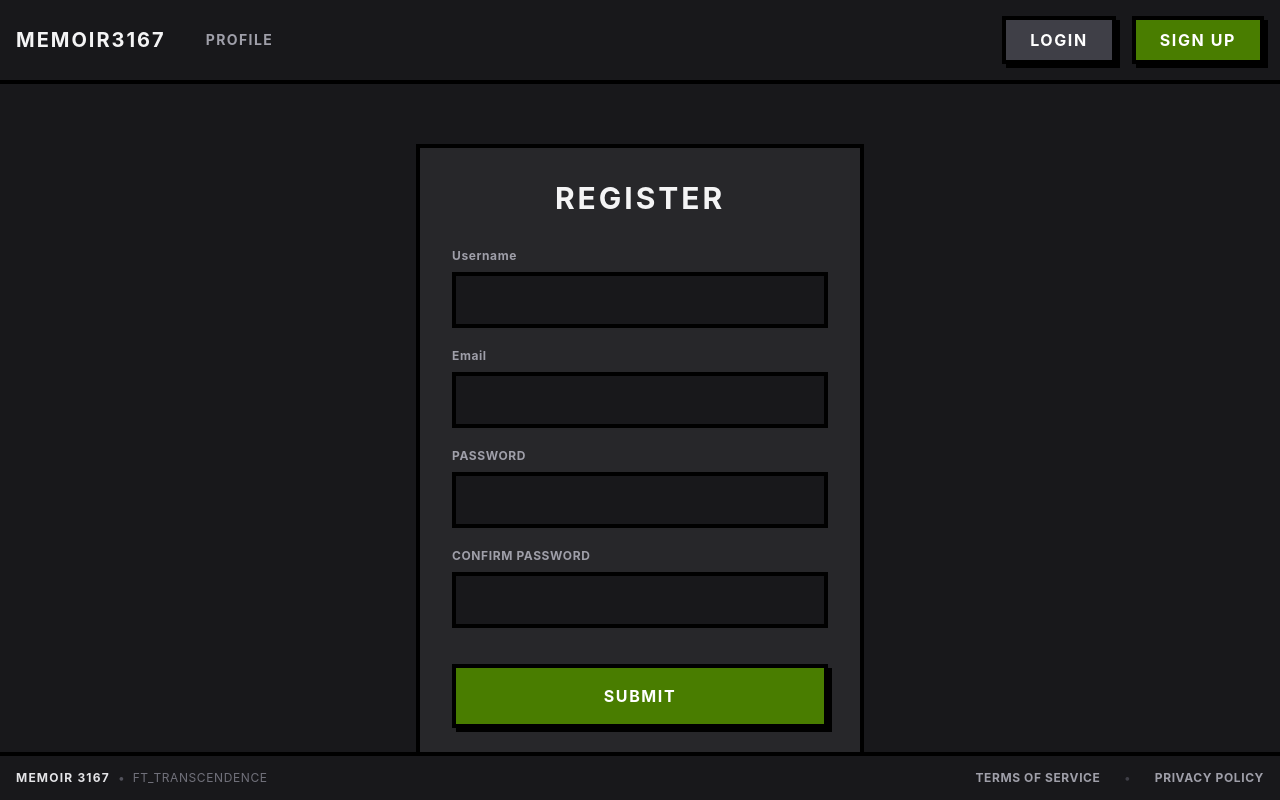
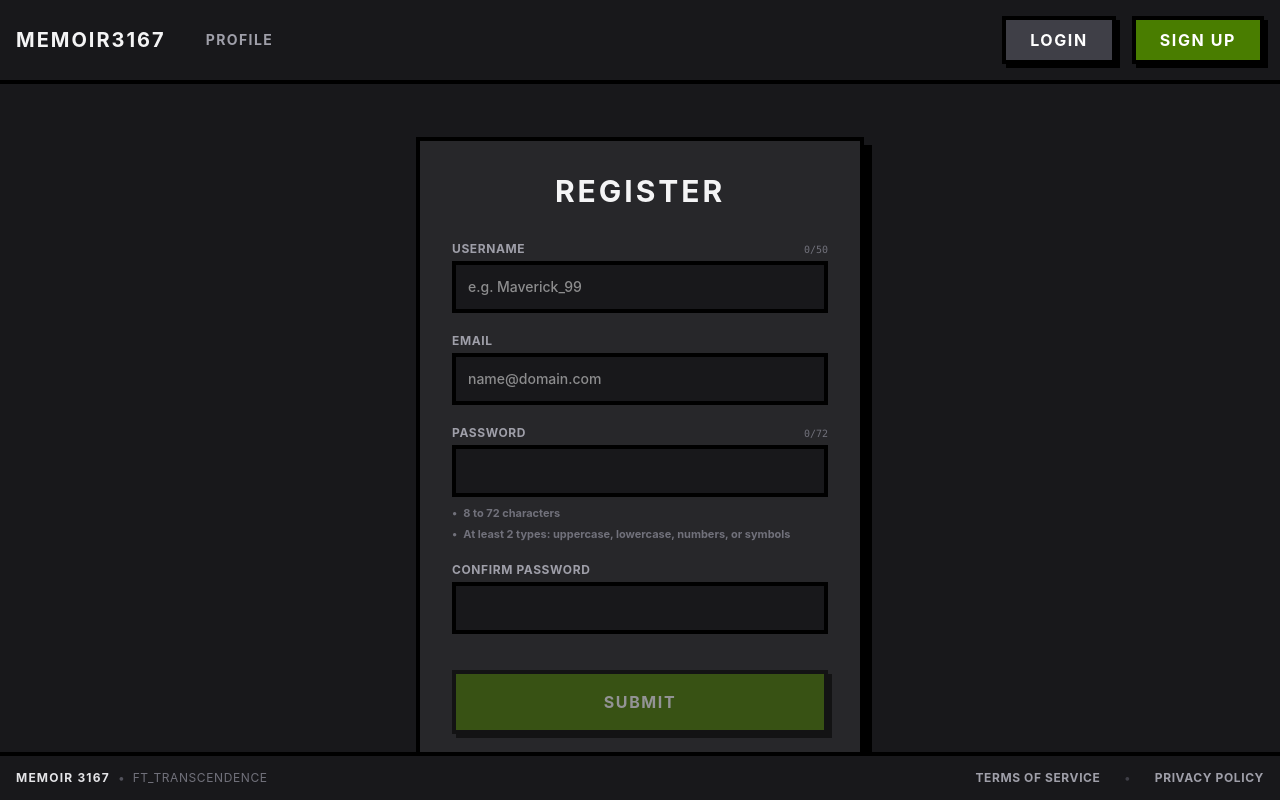
Before and after one commit to mist-interactive/frontend, a React (Vite) app: page /register in a window 1280 px wide. Built offline with nearby package versions, Linux system fonts and the light colour scheme.

Commit message:
feat(validation): implement comprehensive client-side form input validation

```diff
--- a/src/pages/Login.tsx
+++ b/src/pages/Login.tsx
@@ -3,26 +3,25 @@ import { Link } from "react-router-dom";
 import { setAuth } from "../utils/auth";
 
 export default function Login() {
-  // useState variables
   const [username, setUsername] = useState("");
   const [password, setPassword] = useState("");
   const [error, setError] = useState("");
-
-
+  const [isSubmitting, setIsSubmitting] = useState(false);
 
   // submission handler
   const handleSubmit = async (e: React.FormEvent<HTMLFormElement>) => {
-    // prevent the default browser form submission
     e.preventDefault();
-
-    // reset error state
     setError("");
 
+    const trimmedUsername = username.trim();
+
     // validation: check for empty strings
-    if (!username || !password) {
-      setError("All fields are required.");
+    if (!trimmedUsername || !password) {
+      setError("Please enter both username and password.");
       return;
     }
+
+    setIsSubmitting(true);
 
     try {
       // phase 1: send credentials. backend sets httponly cookie on success
@@ -32,16 +31,22 @@ export default function Login() {
           "Content-Type": "application/json",
         },
         body: JSON.stringify({
-            username: username,
+          username: trimmedUsername,
           password: password,
         }),
       });
 
       // check if login passed
       if (!loginResponse.ok) {
-        const data = await loginResponse.json();
-        setError(data.message || "Login failed. Please check your credentials.");
-        // stop execution here, dont try to fetch token
+        const errText = await loginResponse.text().catch(() => "");
+        if (loginResponse.status === 404 || loginResponse.status === 403) {
+          setError("Invalid username or password.");
+        } else if (errText.includes("Validation error")) {
+          setError("Invalid username or password format.");
+        } else {
+          setError(errText || "Login failed. Please check your credentials.");
+        }
+        setIsSubmitting(false);
         return;
       }
 
@@ -52,6 +57,7 @@ export default function Login() {
 
       if (!renewResponse.ok) {
         setError("Failed to retrieve access token.");
+        setIsSubmitting(false);
         return;
       }
 
@@ -62,17 +68,18 @@ export default function Login() {
 
       // phase 4: redirect user
       window.location.href = "/";
-
     } catch (err) {
       // handle network failures (backend is offline)
       setError("Network error. Could not reach the server.");
+      setIsSubmitting(false);
     }
   };
 
-  // render the ui
+  const isFormValid = username.trim().length > 0 && password.length > 0;
+
   return (
     <div className="min-h-screen bg-zinc-900 flex items-center justify-center p-4 font-sans">
-    <div className="bg-zinc-800 border-4 border-black p-8 w-full max-w-md">
+      <div className="bg-zinc-800 border-4 border-black p-8 w-full max-w-md shadow-[8px_8px_0_0_#000000]">
         <h2 className="text-3xl font-bold text-zinc-100 uppercase tracking-widest text-center mb-8">
           Login
         </h2>
@@ -80,53 +87,58 @@ export default function Login() {
         {/* conditionally render the error message if the error state has a string */}
         {error && (
           <div className="mb-6 bg-red-900/50 border-4 border-red-500 p-3">
-            <p className="text-red-200 font-bold text-center text-sm">{error}</p>
+            <p className="text-red-200 font-bold text-center text-xs uppercase tracking-wider">{error}</p>
           </div>
         )}
 
-      {/* attach the submit handler to the form element */}
         <form onSubmit={handleSubmit} className="flex flex-col gap-5">
-
           {/* username field */}
-        <div className="flex flex-col">
-            <label htmlFor="username" className="text-xs font-bold text-zinc-400 mb-2 tracking-wider">
-              Username:
+          <div className="flex flex-col gap-1">
+            <label htmlFor="username" className="text-xs font-bold text-zinc-400 mb-1 tracking-wider uppercase">
+              Username
             </label>
             <input
               type="text"
               id="username"
+              maxLength={50}
+              autoFocus
               value={username}
               onChange={(e) => setUsername(e.target.value)}
-              className="bg-zinc-900 border-4 border-black text-white p-3 outline-none focus:border-lime-700 transition-colors"
+              placeholder="Username"
+              className="bg-zinc-900 border-4 border-black text-white p-3 outline-none focus:border-lime-700 transition-colors text-sm font-medium"
             />
           </div>
 
           {/* password field */}
-        <div className="flex flex-col">
-            <label htmlFor="password" className="text-xs font-bold text-zinc-400 mb-2 tracking-wider">
-              Password:
+          <div className="flex flex-col gap-1">
+            <label htmlFor="password" className="text-xs font-bold text-zinc-400 mb-1 tracking-wider uppercase">
+              Password
             </label>
             <input
               type="password"
               id="password"
+              maxLength={72}
               value={password}
               onChange={(e) => setPassword(e.target.value)}
-              className="bg-zinc-900 border-4 border-black text-white p-3 outline-none focus:border-lime-700 transition-colors"
+              placeholder="••••••••"
+              className="bg-zinc-900 border-4 border-black text-white p-3 outline-none focus:border-lime-700 transition-colors text-sm font-medium"
             />
           </div>
 
-        {/* submit button triggers the form's onSubmit event */}
+          {/* submit button */}
           <button
             type="submit"
-            className="mt-4 bg-lime-700 text-white font-bold uppercase tracking-widest px-6 py-4 border-4 border-black shadow-[4px_4px_0_0_#000000] hover:bg-lime-600 active:translate-y-1 active:translate-x-1 active:shadow-none transition-all"
+            disabled={!isFormValid || isSubmitting}
+            className="mt-4 bg-lime-700 text-white font-bold uppercase tracking-widest px-6 py-4 border-4 border-black shadow-[4px_4px_0_0_#000000] hover:bg-lime-600 active:translate-y-1 active:translate-x-1 active:shadow-none transition-all disabled:opacity-50 disabled:cursor-not-allowed"
           >
-            Submit
+            {isSubmitting ? "Logging in..." : "Submit"}
           </button>
         </form>
+
         {/* link to registration for new users */}
         <div className="mt-8 text-center">
           <p className="text-zinc-400 text-xs font-bold uppercase tracking-wider">
-            Don't have an account? <br className="mb-2"/>
+            Don't have an account? <br className="mb-2" />
             <Link to="/register" className="text-lime-500 hover:text-lime-400 underline decoration-2 underline-offset-4 transition-colors">
               Register here
             </Link>
--- a/src/pages/Register.tsx
+++ b/src/pages/Register.tsx
@@ -1,40 +1,79 @@
 import { useState } from "react";
 import { useNavigate, Link } from "react-router-dom";
 
+const USERNAME_REGEX = /^[a-zA-Z0-9_-]+$/;
+const EMAIL_REGEX = /^[^\s@]+@[^\s@]+\.[^\s@]+$/;
+
+function checkPasswordComplexity(pw: string): {
+  hasLength: boolean;
+  hasMixedChars: boolean;
+  isValid: boolean;
+} {
+  const hasLength = pw.length >= 8 && pw.length <= 72;
+  const hasLower = /[a-z]/.test(pw);
+  const hasUpper = /[A-Z]/.test(pw);
+  const hasDigit = /[0-9]/.test(pw);
+  const hasSpecial = /[^a-zA-Z0-9]/.test(pw);
+  const typesCount = [hasLower, hasUpper, hasDigit, hasSpecial].filter(Boolean).length;
+  const hasMixedChars = typesCount >= 2;
+  return {
+    hasLength,
+    hasMixedChars,
+    isValid: hasLength && hasMixedChars,
+  };
+}
+
 export default function Register() {
-  // useState variables
   const [username, setUsername] = useState("");
   const [email, setEmail] = useState("");
   const [password, setPassword] = useState("");
   const [confirmPassword, setConfirmPassword] = useState("");
   const [error, setError] = useState("");
+  const [isSubmitting, setIsSubmitting] = useState(false);
+
+  // Field touched states for non-intrusive validation
+  const [touched, setTouched] = useState({
+    username: false,
+    email: false,
+    password: false,
+    confirmPassword: false,
+  });
 
   const navigate = useNavigate();
 
-  // submission handler
-  const handleSubmit  = async (e: React.FormEvent<HTMLFormElement>) => {
-    // prevent the default browser form submission (which reloads the page)
+  // Real-time validations
+  const isUsernameValid = username.length >= 3 && username.length <= 50 && USERNAME_REGEX.test(username);
+  const isEmailValid = email.length > 0 && email.length <= 255 && EMAIL_REGEX.test(email);
+  const passwordStatus = checkPasswordComplexity(password);
+  const isPasswordMatch = confirmPassword.length > 0 && confirmPassword === password;
+  const isFormValid = isUsernameValid && isEmailValid && passwordStatus.isValid && isPasswordMatch;
+
+  const handleSubmit = async (e: React.FormEvent<HTMLFormElement>) => {
     e.preventDefault();
-
-    // Reset error state on new submission attempt
     setError("");
 
-    // validation: Check for empty strings
-    if (!username || !email || !password || !confirmPassword) {
-      setError("All fields are required.");
+    setTouched({
+      username: true,
+      email: true,
+      password: true,
+      confirmPassword: true,
+    });
+
+    if (!isFormValid) {
+      if (!isUsernameValid) {
+        setError("Username must be between 3 and 50 characters (letters, numbers, _ and - only).");
+      } else if (!isEmailValid) {
+        setError("Please enter a valid email address.");
+      } else if (!passwordStatus.isValid) {
+        setError("Password must be 8–72 characters and contain at least 2 character types.");
+      } else if (!isPasswordMatch) {
+        setError("Passwords do not match.");
+      }
       return;
     }
 
-    // validate the passwords are equal
-    if (password !== confirmPassword) {
-      setError("Passwords do not match.");
-      return;
-    }
+    setIsSubmitting(true);
 
-    // success path: send data to backend api
-    console.log("Validation passed. Ready to send:", { username, email, password });
-
-    // implement fetch request to POST /register here
     try {
       const response = await fetch('/api/register', {
         method: "POST",
@@ -42,121 +81,182 @@ export default function Register() {
           "Content-Type": "application/json",
         },
         body: JSON.stringify({
-            username: username,
+          username: username.trim(),
           password: password,
-            email : email,
+          email: email.trim().toLowerCase(),
         }),
       });
 
-      // handle server-side errors here
       if (!response.ok) {
-        // lets assume for now that  backend sends { "message": "Username taken" }
-        const data = await response.json();
-        setError(data.message || "Registration failed. Please try again.");
+        const errText = await response.text().catch(() => "");
+        if (errText.includes("users_username_key") || errText.toLowerCase().includes("username already")) {
+          setError("This username is already taken. Please choose another.");
+        } else if (errText.includes("users_email_key") || errText.toLowerCase().includes("email already")) {
+          setError("An account with this email already exists.");
+        } else if (errText.includes("Validation error")) {
+          setError("Input validation failed on server. Please check your entries.");
+        } else {
+          setError(errText || "Registration failed. Please try again.");
+        }
+        setIsSubmitting(false);
         return;
       }
 
-      // handle success: redirect to the login page
       navigate("/login");
-
     } catch (err) {
-      // handle network failures (backend is offline)
       setError("Network error. Could not reach the server.");
+      setIsSubmitting(false);
     }
   };
 
-  // Render the UI
   return (
     <div className="min-h-screen bg-zinc-900 flex items-center justify-center p-4 font-sans">
-    <div className="bg-zinc-800 border-4 border-black p-8 w-full max-w-md">
-
+      <div className="bg-zinc-800 border-4 border-black p-8 w-full max-w-md shadow-[8px_8px_0_0_#000000]">
         <h2 className="text-3xl font-bold text-zinc-100 uppercase tracking-widest text-center mb-8">
           Register
         </h2>
 
-      {/* conditionally render the error message if the error state has a string */}
         {error && (
           <div className="mb-6 bg-red-900/50 border-4 border-red-500 p-3">
-            <p className="text-red-200 font-bold text-center text-sm">{error}</p>
+            <p className="text-red-200 font-bold text-center text-xs uppercase tracking-wider">{error}</p>
           </div>
         )}
 
         <form onSubmit={handleSubmit} className="flex flex-col gap-5">
-
-        {/* username field */}
-        <div className="flex flex-col">
-            <label htmlFor="username" className="text-xs font-bold text-zinc-400 mb-2 tracking-wider">
+          {/* Username Field */}
+          <div className="flex flex-col gap-1">
+            <div className="flex justify-between items-center">
+              <label htmlFor="username" className="text-xs font-bold text-zinc-400 uppercase tracking-wider">
                 Username
               </label>
+              <span className="text-[10px] font-mono text-zinc-500">
+                {username.length}/50
+              </span>
+            </div>
             <input
               type="text"
               id="username"
+              maxLength={50}
               value={username}
+              onBlur={() => setTouched((prev) => ({ ...prev, username: true }))}
               onChange={(e) => setUsername(e.target.value)}
-              className="bg-zinc-900 border-4 border-black text-white p-3 outline-none focus:border-lime-700 transition-colors"
+              placeholder="e.g. Maverick_99"
+              className={`bg-zinc-900 border-4 ${
+                touched.username && !isUsernameValid ? "border-rose-500" : "border-black"
+              } text-white p-3 outline-none focus:border-lime-700 transition-colors text-sm font-medium`}
             />
+            {touched.username && !isUsernameValid && (
+              <span className="text-[11px] text-rose-400 font-bold tracking-wider">
+                3–50 chars, letters, numbers, _ and - only
+              </span>
+            )}
           </div>
 
-        {/* Email field */}
-        <div className="flex flex-col">
-            <label htmlFor="email" className="text-xs font-bold text-zinc-400 mb-2 tracking-wider">
+          {/* Email Field */}
+          <div className="flex flex-col gap-1">
+            <label htmlFor="email" className="text-xs font-bold text-zinc-400 uppercase tracking-wider">
               Email
             </label>
             <input
               type="email"
               id="email"
+              maxLength={255}
               value={email}
+              onBlur={() => setTouched((prev) => ({ ...prev, email: true }))}
               onChange={(e) => setEmail(e.target.value)}
-              className="bg-zinc-900 border-4 border-black text-white p-3 outline-none focus:border-lime-700 transition-colors"
+              placeholder="name@domain.com"
+              className={`bg-zinc-900 border-4 ${
+                touched.email && !isEmailValid ? "border-rose-500" : "border-black"
+              } text-white p-3 outline-none focus:border-lime-700 transition-colors text-sm font-medium`}
             />
+            {touched.email && !isEmailValid && (
+              <span className="text-[11px] text-rose-400 font-bold tracking-wider">
+                Please enter a valid email address
+              </span>
+            )}
           </div>
 
-        {/* Password field (note the type="password" to hide characters) */}
-        <div className="flex flex-col">
-            <label htmlFor="password" className="text-xs font-bold text-zinc-400 uppercase mb-2 tracking-wider">
+          {/* Password Field */}
+          <div className="flex flex-col gap-1">
+            <div className="flex justify-between items-center">
+              <label htmlFor="password" className="text-xs font-bold text-zinc-400 uppercase tracking-wider">
                 Password
               </label>
+              <span className="text-[10px] font-mono text-zinc-500">
+                {password.length}/72
+              </span>
+            </div>
             <input
               type="password"
               id="password"
+              maxLength={72}
               value={password}
+              onBlur={() => setTouched((prev) => ({ ...prev, password: true }))}
               onChange={(e) => setPassword(e.target.value)}
-              className="bg-zinc-900 border-4 border-black text-white p-3 outline-none focus:border-lime-700 transition-colors"
+              className={`bg-zinc-900 border-4 ${
+                touched.password && !passwordStatus.isValid ? "border-rose-500" : "border-black"
+              } text-white p-3 outline-none focus:border-lime-700 transition-colors text-sm font-medium`}
             />
+            {/* Password Requirement Indicators */}
+            <div className="flex flex-col gap-1 mt-1 text-[11px] font-bold">
+              <div className={`flex items-center gap-1.5 ${passwordStatus.hasLength ? "text-lime-400" : "text-zinc-500"}`}>
+                <span>{passwordStatus.hasLength ? "✓" : "•"}</span>
+                <span>8 to 72 characters</span>
+              </div>
+              <div className={`flex items-center gap-1.5 ${passwordStatus.hasMixedChars ? "text-lime-400" : "text-zinc-500"}`}>
+                <span>{passwordStatus.hasMixedChars ? "✓" : "•"}</span>
+                <span>At least 2 types: uppercase, lowercase, numbers, or symbols</span>
+              </div>
+            </div>
           </div>
 
-        {/* Confirm Password field */}
-        <div className="flex flex-col">
-            <label htmlFor="confirmPassword" className="text-xs font-bold text-zinc-400 uppercase mb-2 tracking-wider">
+          {/* Confirm Password Field */}
+          <div className="flex flex-col gap-1">
+            <label htmlFor="confirmPassword" className="text-xs font-bold text-zinc-400 uppercase tracking-wider">
               Confirm Password
             </label>
             <input
               type="password"
               id="confirmPassword"
+              maxLength={72}
               value={confirmPassword}
+              onBlur={() => setTouched((prev) => ({ ...prev, confirmPassword: true }))}
               onChange={(e) => setConfirmPassword(e.target.value)}
-              className="bg-zinc-900 border-4 border-black text-white p-3 outline-none focus:border-lime-700 transition-colors"
+              className={`bg-zinc-900 border-4 ${
+                touched.confirmPassword && !isPasswordMatch ? "border-rose-500" : "border-black"
+              } text-white p-3 outline-none focus:border-lime-700 transition-colors text-sm font-medium`}
             />
+            {confirmPassword.length > 0 && (
+              <span
+                className={`text-[11px] font-bold tracking-wider ${
+                  isPasswordMatch ? "text-lime-400" : "text-rose-400"
+                }`}
+              >
+                {isPasswordMatch ? "✓ Passwords match" : "✕ Passwords do not match"}
+              </span>
+            )}
           </div>
 
-        {/* Submit button triggers the form's onSubmit event */}
+          {/* Submit button */}
           <button
             type="submit"
-            className="mt-4 bg-lime-700 text-white font-bold uppercase tracking-widest px-6 py-4 border-4 border-black shadow-[4px_4px_0_0_#000000] hover:bg-lime-600 active:translate-y-1 active:translate-x-1 active:shadow-none transition-all"
+            disabled={!isFormValid || isSubmitting}
+            className="mt-4 bg-lime-700 text-white font-bold uppercase tracking-widest px-6 py-4 border-4 border-black shadow-[4px_4px_0_0_#000000] hover:bg-lime-600 active:translate-y-1 active:translate-x-1 active:shadow-none transition-all disabled:opacity-50 disabled:cursor-not-allowed"
           >
-            Submit
+            {isSubmitting ? "Registering..." : "Submit"}
           </button>
 
           {/* terms and privacy acceptance notice */}
           <p className="text-[11px] text-zinc-400 text-center tracking-wider mt-2">
-          By signing up, you agree to our{' '}
+            By signing up, you agree to our{" "}
             <Link to="/terms" className="text-lime-400 font-bold underline hover:text-lime-300">
               Terms of Service
-          </Link>{' '}
-          and{' '}
+            </Link>{" "}
+            and{" "}
             <Link to="/privacy" className="text-lime-400 font-bold underline hover:text-lime-300">
               Privacy Policy
-          </Link>.
+            </Link>
+            .
           </p>
         </form>
       </div>
```
Also changed, not shown: src/components/ChatWindow.tsx (+24 -10 lines), src/components/FriendsList.tsx (+40 -10 lines), src/pages/Profile.tsx (+48 -8 lines). Lines whose indentation alone changed are shown as unchanged.
